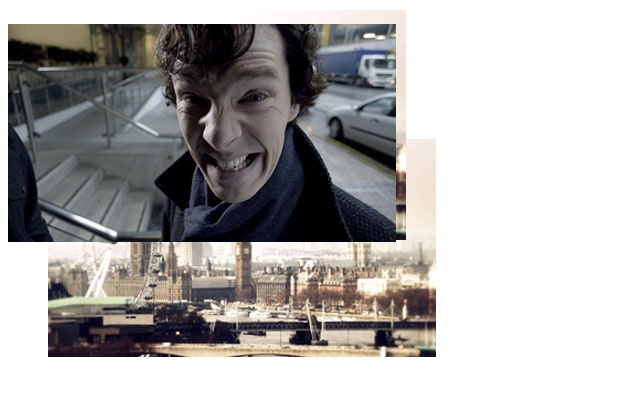
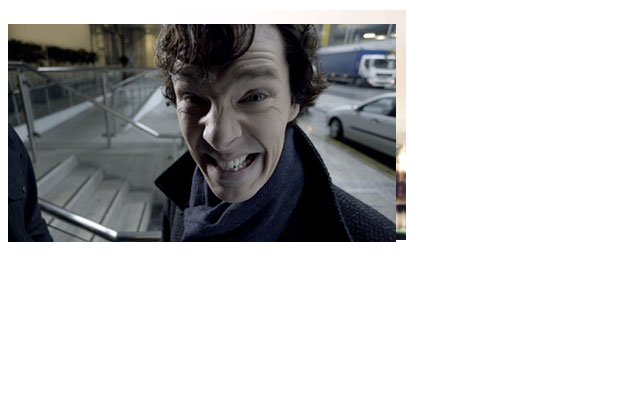
Before and after one commit to seunghwaa/game, a plain HTML site: page index.html in a window 1280 px wide. Shown: the whole page, without its empty margins (0-640 px from the left). Drawn offline with nearby package versions, Linux system fonts and the light colour scheme.

Commit message:
ㅇㅇ
ㅊ

```diff
--- a/stylesheet.css
+++ b/stylesheet.css
@@ -15,8 +15,7 @@ div{
 }
 
 #c1{
-	top:139px;
-	left:48px;
+
 	background-image: url(img/shock0.jpg);
 }
 
```
